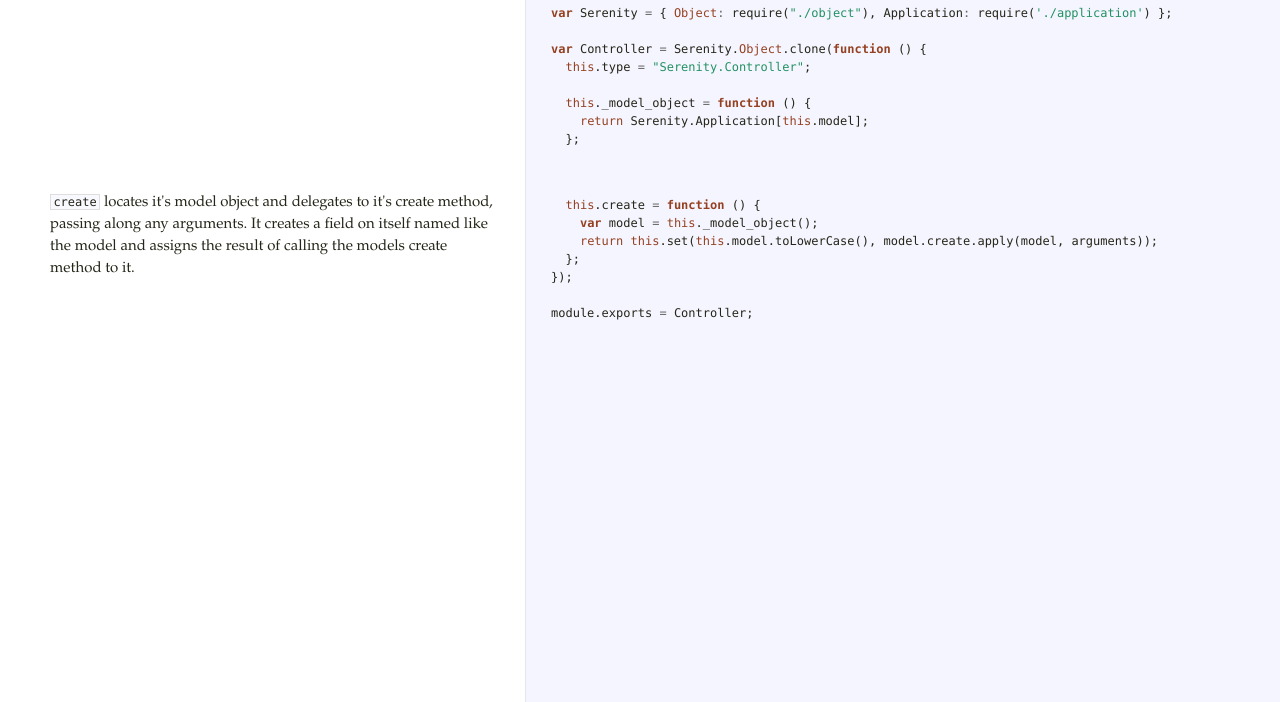
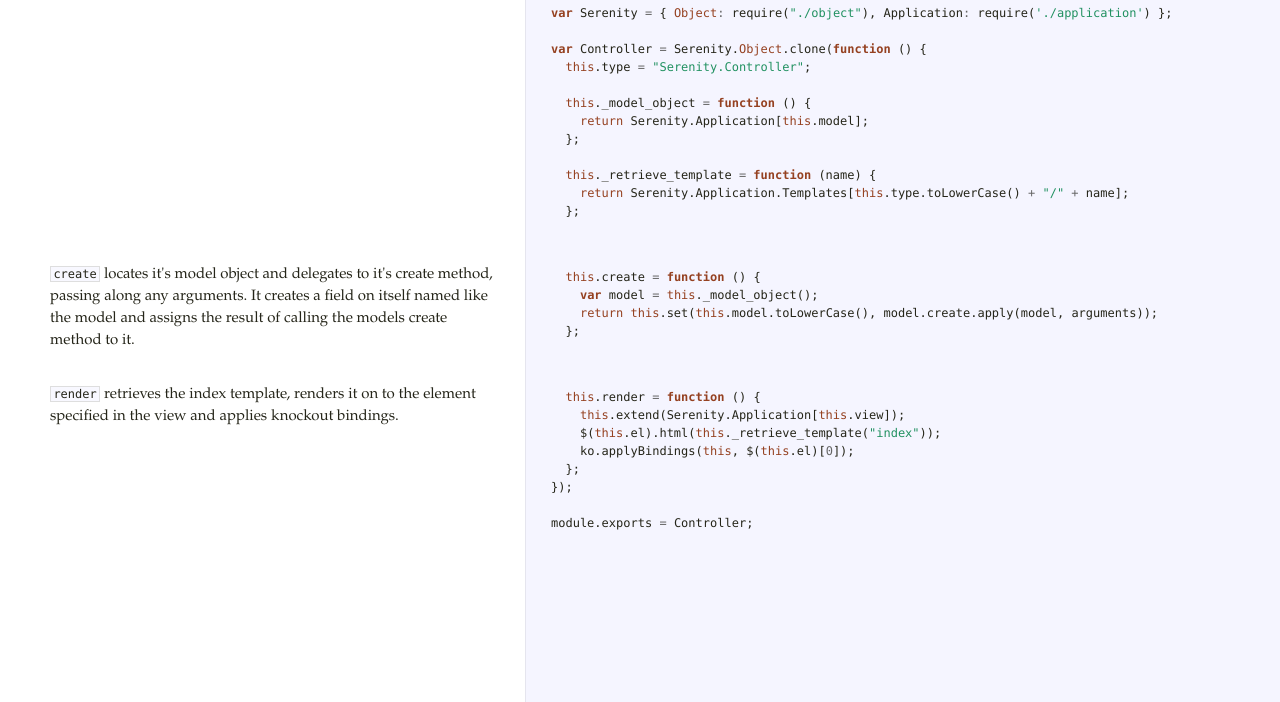
Before and after one commit to pmh/serenity, a website: page docs/controller.html in a window 1280 px wide. Shown: the part 98-800 px from the top of the page. Drawn offline with Linux system fonts and the light colour scheme.

Commit message:
added render method to Serenity.Controller

```diff
--- a/docs/controller.html
+++ b/docs/controller.html
@@ -6,6 +6,10 @@
   <span class="k">this</span><span class="p">.</span><span class="nx">_model_object</span> <span class="o">=</span> <span class="kd">function</span> <span class="p">()</span> <span class="p">{</span>
     <span class="k">return</span> <span class="nx">Serenity</span><span class="p">.</span><span class="nx">Application</span><span class="p">[</span><span class="k">this</span><span class="p">.</span><span class="nx">model</span><span class="p">];</span>
   <span class="p">};</span>
+
+  <span class="k">this</span><span class="p">.</span><span class="nx">_retrieve_template</span> <span class="o">=</span> <span class="kd">function</span> <span class="p">(</span><span class="nx">name</span><span class="p">)</span> <span class="p">{</span>
+    <span class="k">return</span> <span class="nx">Serenity</span><span class="p">.</span><span class="nx">Application</span><span class="p">.</span><span class="nx">Templates</span><span class="p">[</span><span class="k">this</span><span class="p">.</span><span class="nx">type</span><span class="p">.</span><span class="nx">toLowerCase</span><span class="p">()</span> <span class="o">+</span> <span class="s2">&quot;/&quot;</span> <span class="o">+</span> <span class="nx">name</span><span class="p">];</span>
+  <span class="p">};</span>
   </pre></div>             </td>           </tr>                               <tr id="section-2">             <td class="docs">               <div class="pilwrap">                 <a class="pilcrow" href="#section-2">&#182;</a>               </div>               <p><code>create</code> locates it's model object and delegates to it's
 create method, passing along any arguments.
 It creates a field on itself named like the model and assigns
@@ -13,6 +17,12 @@ the result of calling the models create method to it.  </p>             </td>
     <span class="kd">var</span> <span class="nx">model</span> <span class="o">=</span> <span class="k">this</span><span class="p">.</span><span class="nx">_model_object</span><span class="p">();</span>
     <span class="k">return</span> <span class="k">this</span><span class="p">.</span><span class="nx">set</span><span class="p">(</span><span class="k">this</span><span class="p">.</span><span class="nx">model</span><span class="p">.</span><span class="nx">toLowerCase</span><span class="p">(),</span> <span class="nx">model</span><span class="p">.</span><span class="nx">create</span><span class="p">.</span><span class="nx">apply</span><span class="p">(</span><span class="nx">model</span><span class="p">,</span> <span class="nx">arguments</span><span class="p">));</span>
   <span class="p">};</span>
+  </pre></div>             </td>           </tr>                               <tr id="section-3">             <td class="docs">               <div class="pilwrap">                 <a class="pilcrow" href="#section-3">&#182;</a>               </div>               <p><code>render</code> retrieves the index template, renders it on to the element
+specified in the view and applies knockout bindings.</p>             </td>             <td class="code">               <div class="highlight"><pre>  <span class="k">this</span><span class="p">.</span><span class="nx">render</span> <span class="o">=</span> <span class="kd">function</span> <span class="p">()</span> <span class="p">{</span>
+    <span class="k">this</span><span class="p">.</span><span class="nx">extend</span><span class="p">(</span><span class="nx">Serenity</span><span class="p">.</span><span class="nx">Application</span><span class="p">[</span><span class="k">this</span><span class="p">.</span><span class="nx">view</span><span class="p">]);</span>
+    <span class="nx">$</span><span class="p">(</span><span class="k">this</span><span class="p">.</span><span class="nx">el</span><span class="p">).</span><span class="nx">html</span><span class="p">(</span><span class="k">this</span><span class="p">.</span><span class="nx">_retrieve_template</span><span class="p">(</span><span class="s2">&quot;index&quot;</span><span class="p">));</span>
+    <span class="nx">ko</span><span class="p">.</span><span class="nx">applyBindings</span><span class="p">(</span><span class="k">this</span><span class="p">,</span> <span class="nx">$</span><span class="p">(</span><span class="k">this</span><span class="p">.</span><span class="nx">el</span><span class="p">)[</span><span class="mi">0</span><span class="p">]);</span>
+  <span class="p">};</span>
 <span class="p">});</span>
 
 <span class="nx">module</span><span class="p">.</span><span class="nx">exports</span> <span class="o">=</span> <span class="nx">Controller</span><span class="p">;</span>
```
Also changed, not shown: lib/serenity/controller.js (+14 -0 lines), spec/serenity/controller_spec.js (+19 -0 lines), spec/spec_helper.js (+3 -1 lines).
